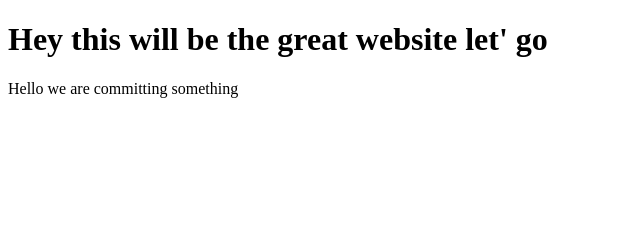
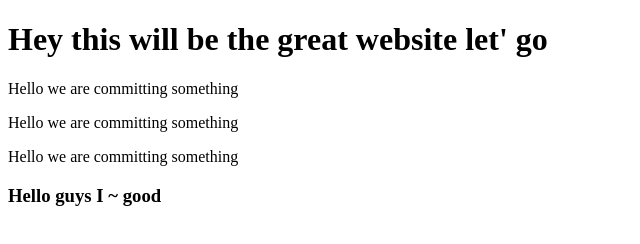
Before and after one commit to SumeetJoshi/git-tutorial, a plain HTML site: page git tutorial/index.html in a window 1280 px wide. Shown: the whole page, without its empty margins (0-640 px from the left). Drawn offline with Linux system fonts and the light colour scheme.

```diff
--- a/git tutorial/index.html
+++ b/git tutorial/index.html
@@ -8,5 +8,8 @@
 <body>
     <h1>Hey this will be the great website let' go</h1>
     <p>Hello we are committing something</p>
+    <p>Hello we are committing something</p>
+    <p>Hello we are committing something</p>
+    <h3>Hello guys I ~ good</h3>
 </body>
 </html>
```
Also changed, not shown: git tutorial/one.html (added, +12 -0 lines), git tutorial/notes.txt, git tutorial/two.txt (added), 2 other files.
